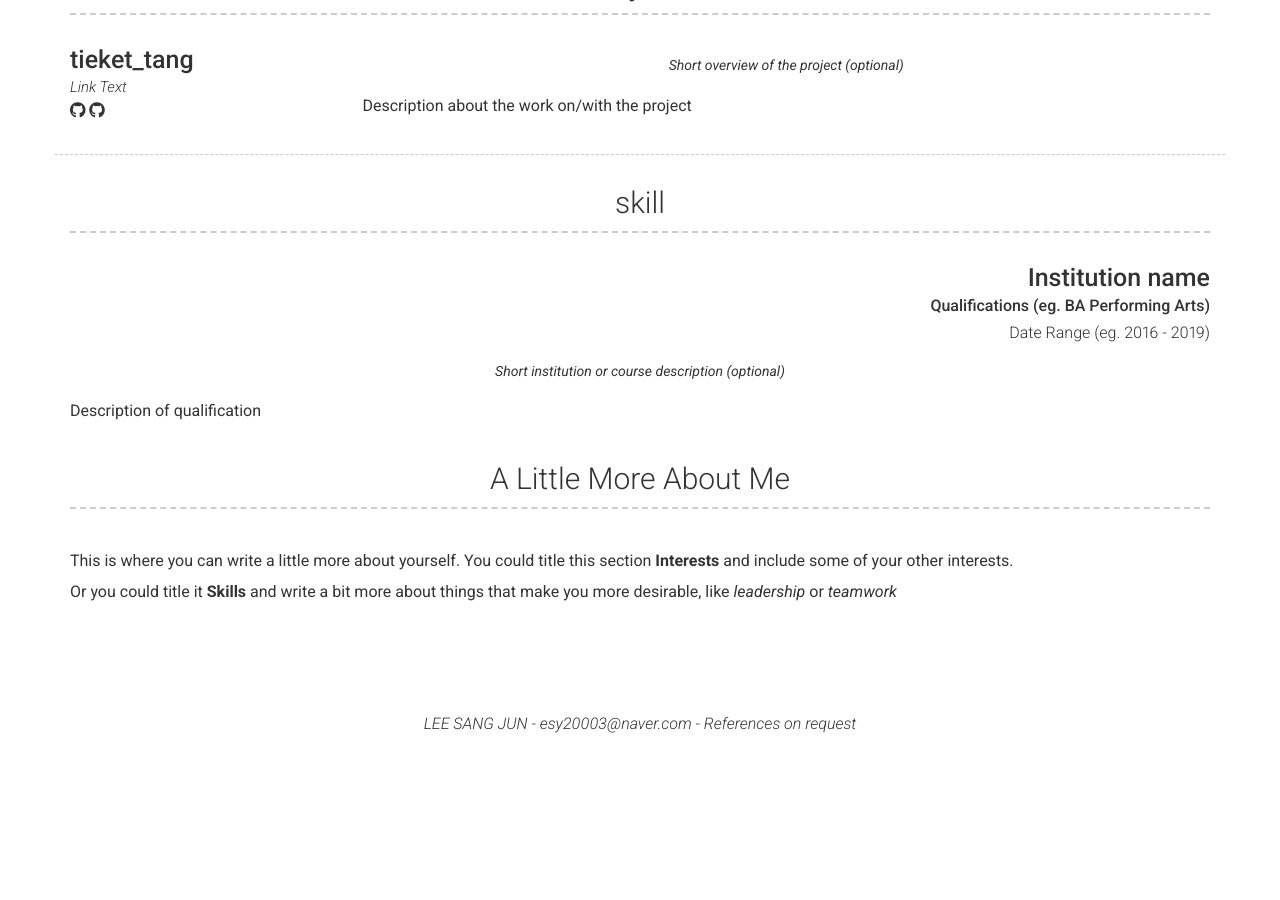
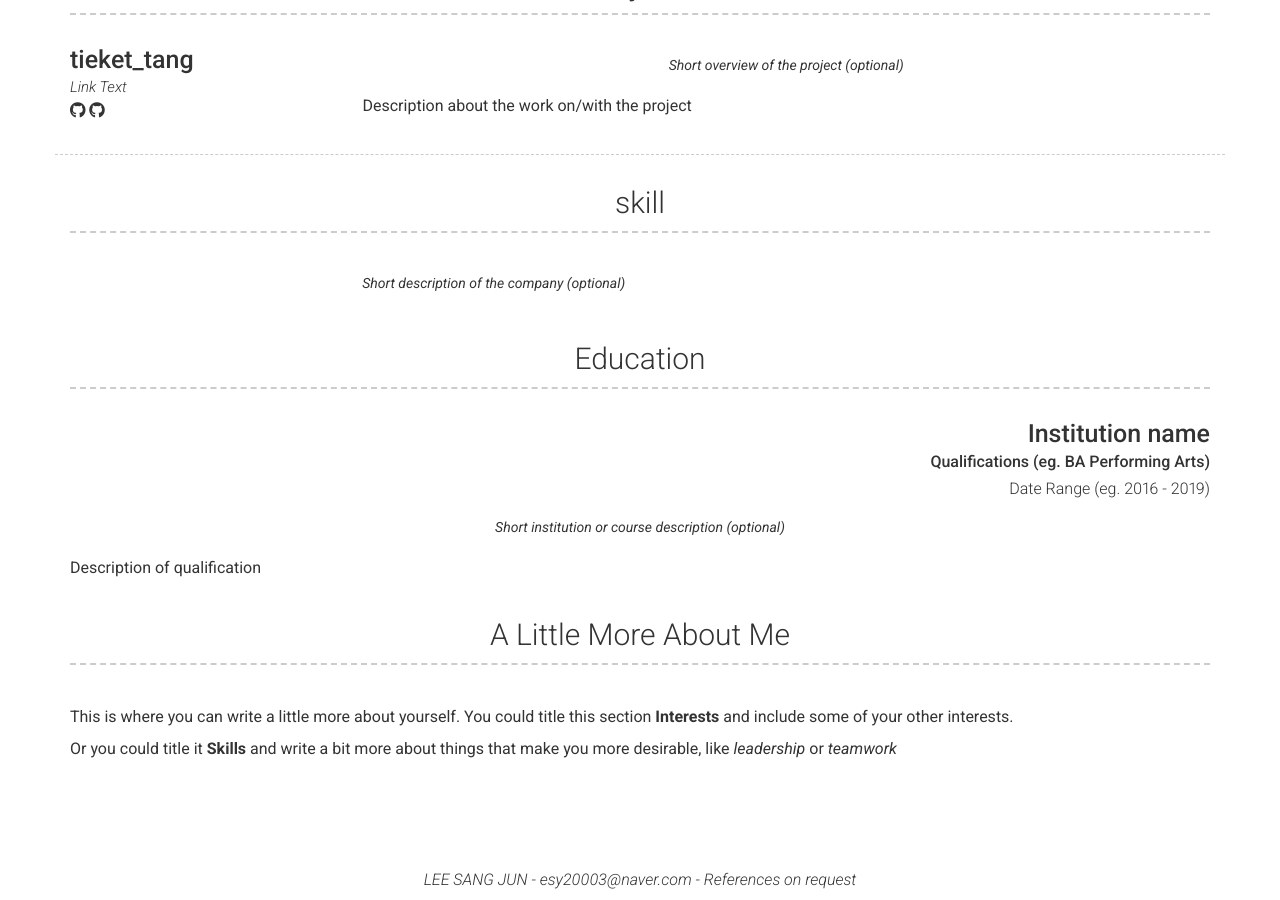
Before and after one commit to esy20003/esy20003.github.io, a Jekyll site: the page built from index.md, in a window 1280 px wide and 900 px high, scrolled down 620 px. Built offline with Jekyll 4.4.1, drawn with Linux system fonts in a browser that asks for light colours; nearby versions of some CDN libraries; before the commit the page ends 1363 px from its top, so only the background shows below that.

Commit message:
20230814
info rollback

```diff
--- a/_config.yml
+++ b/_config.yml
@@ -96,13 +96,19 @@
   - title: skill
     layout: list
     content:
-      - layout: left
-      - title: Backend
-        description: JAVA , SpringBoot , Node.js
-      - title: DevOps
-        description: Oricla , Mysql
-      - title : Frontend
-        description : Javascript , Juuqey , React
+      - layout: right
+        title: #Company name
+        sub_title: #Job title
+        caption: #Date Range (eg. November 2016 - present)
+        link: #Link to company (optional)
+        quote: >
+          Short description of the company (optional)
+        description: | # this will include new lines to allow paragraphs
+
+        Backend: JAVA , SpringBoot , Node.js
+        DevOps: Oricla , Mysql
+        Frontend: Javascript , Juuqey , React
+  - title: Education
     layout: list
     content:
       - layout: top-right
```
